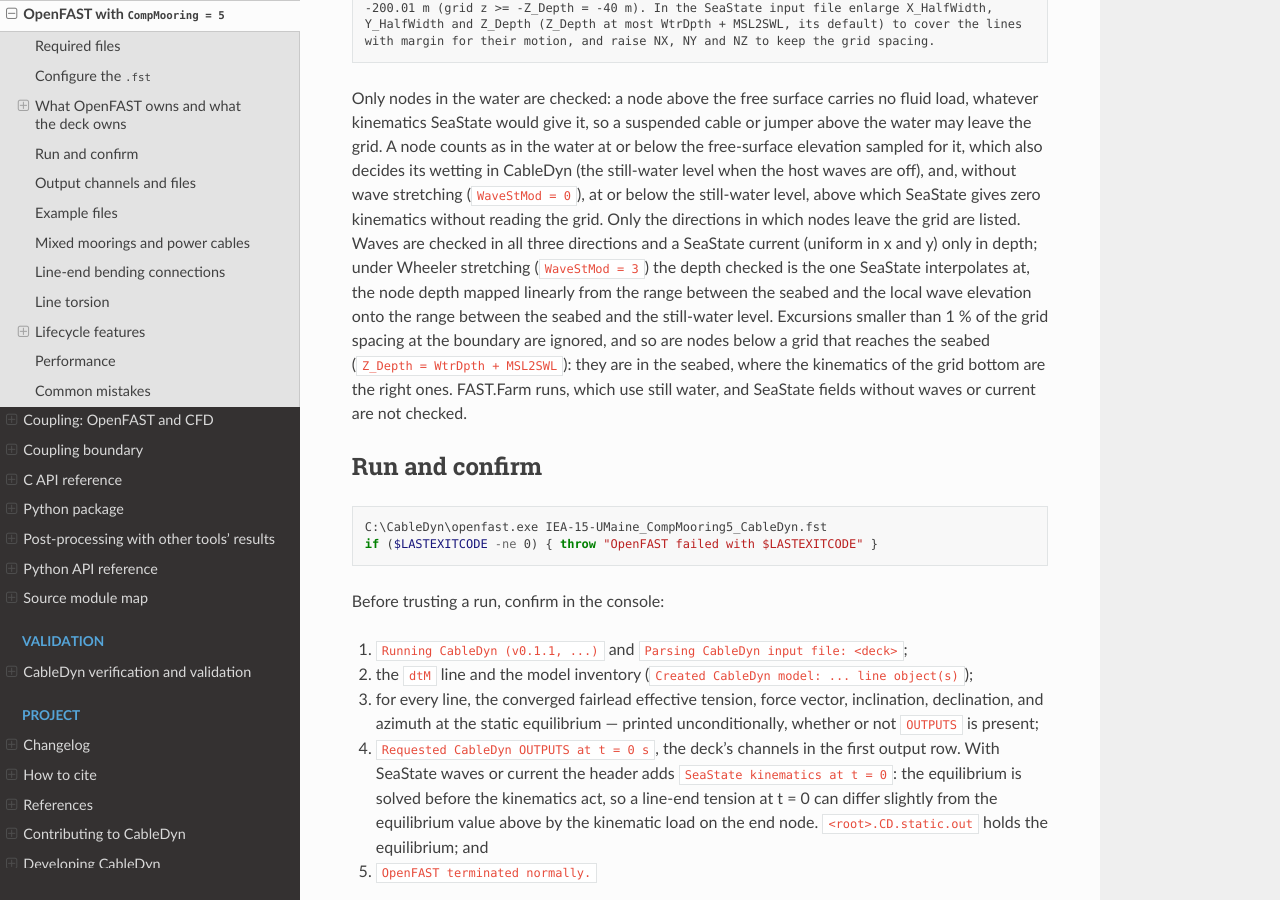
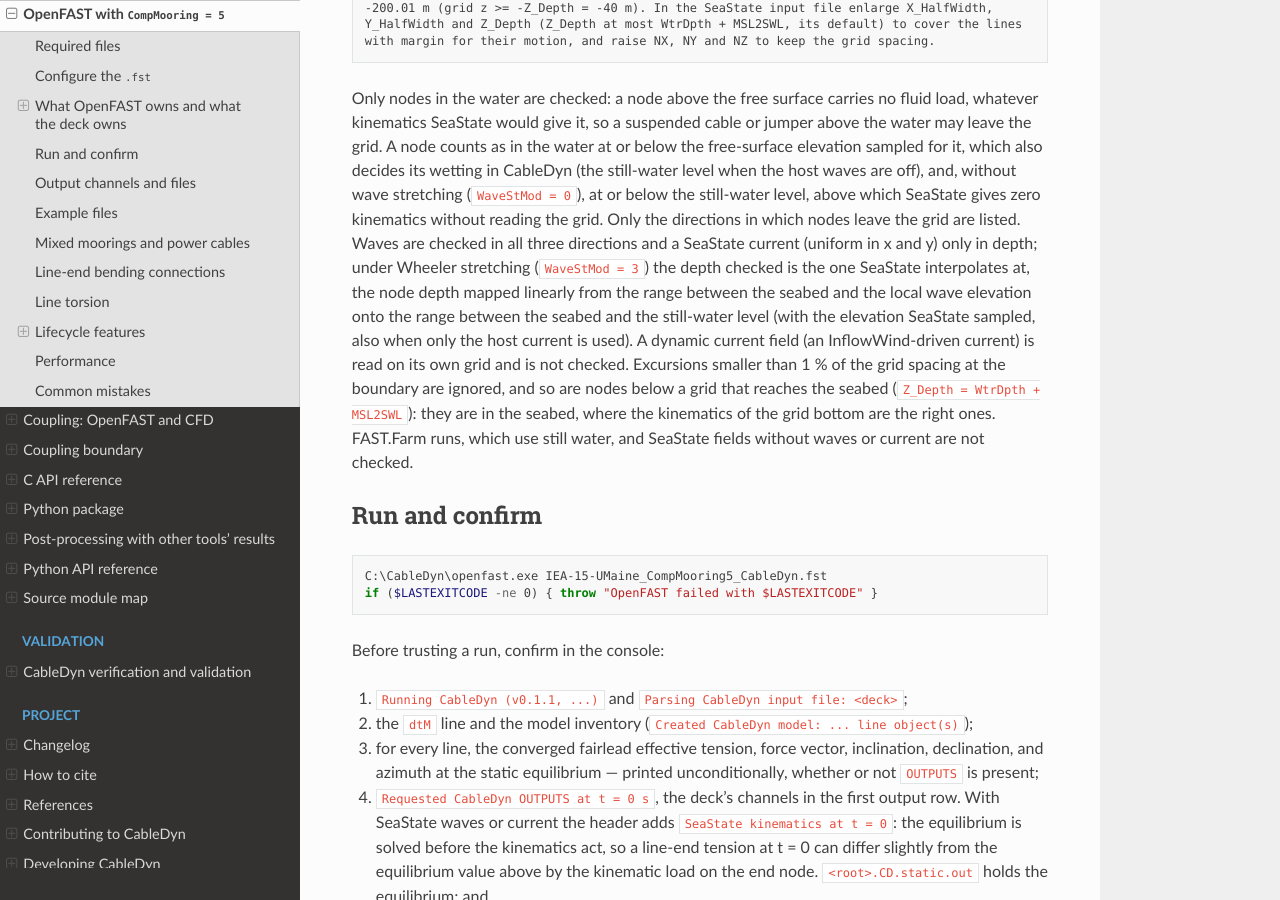
Before and after one commit to SMI-Lab-Inha/CableDyn, a Sphinx documentation site: the page built from doc/openfast.rst, in a window 1280 px wide and 900 px high, scrolled down 2975 px. Built offline with Sphinx 7.4.7 and the Read the Docs theme 3.1.0, drawn with Linux system fonts in a browser that asks for light colours.

Commit message:
fix(openfast): Wheeler-mapped depth also for a current-only host mode
With the host waves off and the host current on, fx_wl takes the
still-water level for CableDyn's wetting, while SeaState still
interpolates the current at the depth Wheeler-mapped with the wave
elevation it sampled. The grid check now keeps that sampled elevation
per node and applies the mapping whenever SeaState stretches with
WaveStMod 3, not only when the host waves are on. The manual says that
a dynamic (InflowWind-driven) current field, read on its own grid, is
not part of the SeaState grid check.

Signed-off-by: Jae Hoon Seo <jaehoon.seo@inha.ac.kr>

```diff
--- a/doc/openfast.rst
+++ b/doc/openfast.rst
@@ -152,7 +152,9 @@
 directions and a SeaState current (uniform in x and y) only in depth; under Wheeler stretching
 (``WaveStMod = 3``) the depth checked is the one SeaState interpolates at, the node depth mapped
 linearly from the range between the seabed and the local wave elevation onto the range between
-the seabed and the still-water level. Excursions smaller than
+the seabed and the still-water level (with the elevation SeaState sampled, also when only the
+host current is used). A dynamic current field (an InflowWind-driven current) is read on its
+own grid and is not checked. Excursions smaller than
 1 % of the grid spacing at the boundary are ignored, and so are nodes below a grid that reaches
 the seabed (``Z_Depth = WtrDpth + MSL2SWL``): they are in the seabed, where the kinematics of the
 grid bottom are the right ones. FAST.Farm runs, which use still water, and SeaState fields
```
Also changed, not shown: 1 other file.
